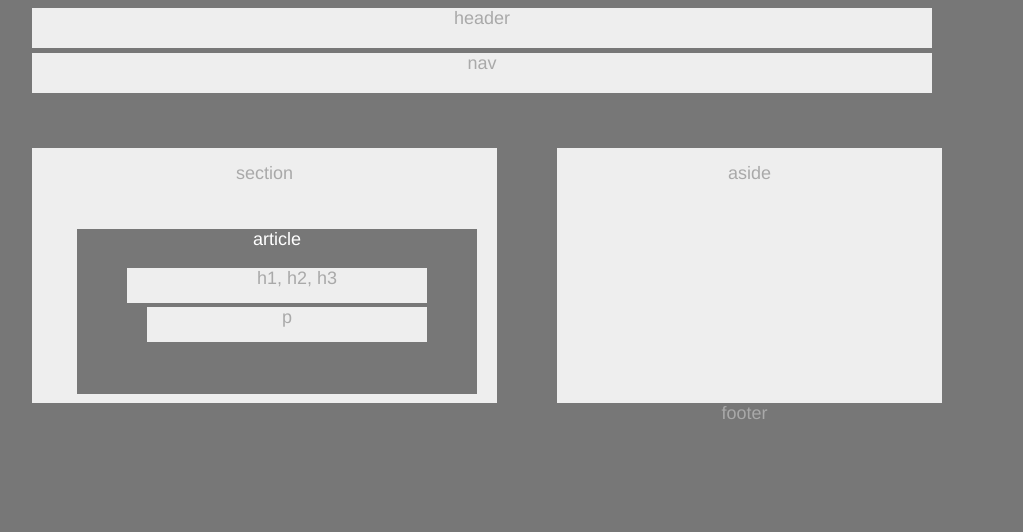
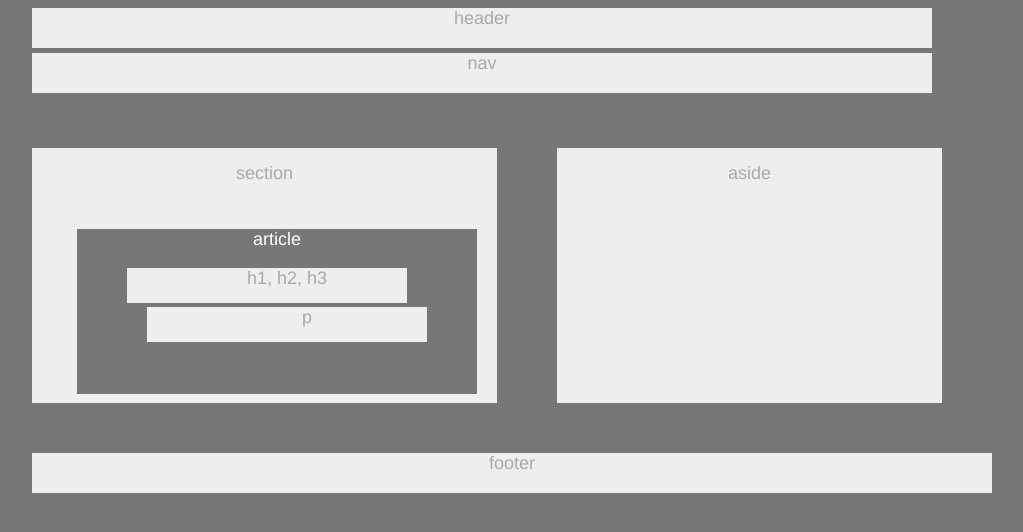
Before and after one commit to ayagirma/HW-Wireframe, a plain HTML site: page index.html in a window 1280 px wide. Shown: the whole page, without its empty margins (26-1049 px from the left). Drawn offline with Linux system fonts and the light colour scheme.

Commit message:
this is the last version, compleated my Home work, Developer tools help a lot

```diff
--- a/index.html
+++ b/index.html
@@ -22,7 +22,7 @@
 
 		         <nav id ="head-box">
 		            <ol>h1, h2, h3 </ol>
-		          <nav id ="paragraph-box"
+		          <nav id ="paragraph-box">
 		             <ol> p </ol>
 		    </nav>
 		   </nav>
--- a/style.css
+++ b/style.css
@@ -49,7 +49,7 @@ nav{
 }
 
 #head-box{
-    width: 300px;
+    width: 280px;
     height: 35px;
      border-width: 10%;
     /*padding: 5px ;*/
@@ -62,7 +62,7 @@ nav{
     width: 280px;
     height: 35px;
    /* padding: 5px;*/
-    margin: 0px 10px 0px 20px ;
+    margin: 0px 20px 0px 20px ;
     /*float: left;*/
     color: darkgrey;
 
@@ -79,12 +79,13 @@ aside{
     margin-left: -20px;
 
 }
-}
+
 footer{
 	color: darkgrey;
-	background: red;
+	background: #eee;
    /* margin: 100px;*/
     width: 960px;
     height: 40px ;
-
+    margin:5px 50px 5px 50px;
+    clear: both;
 }
```
